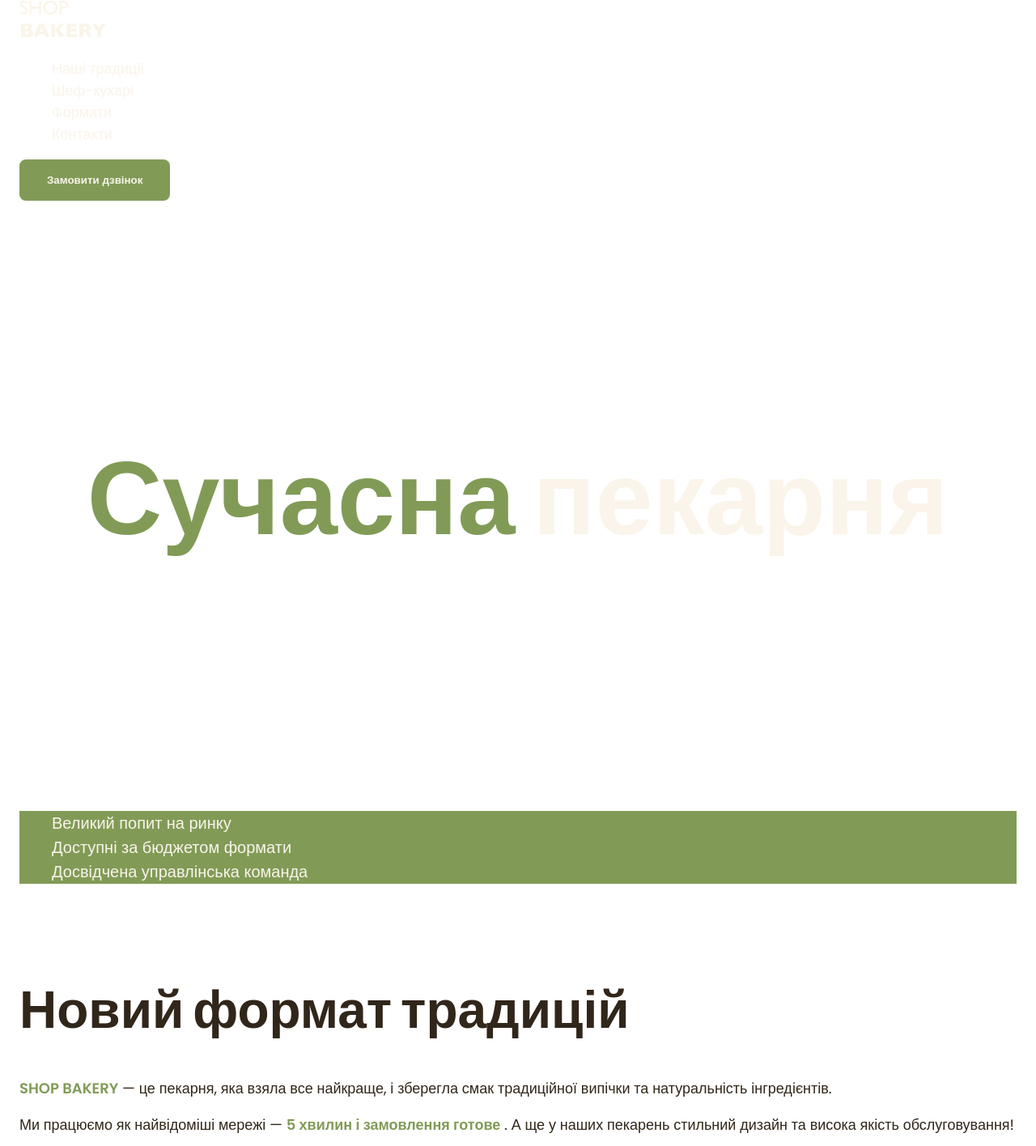
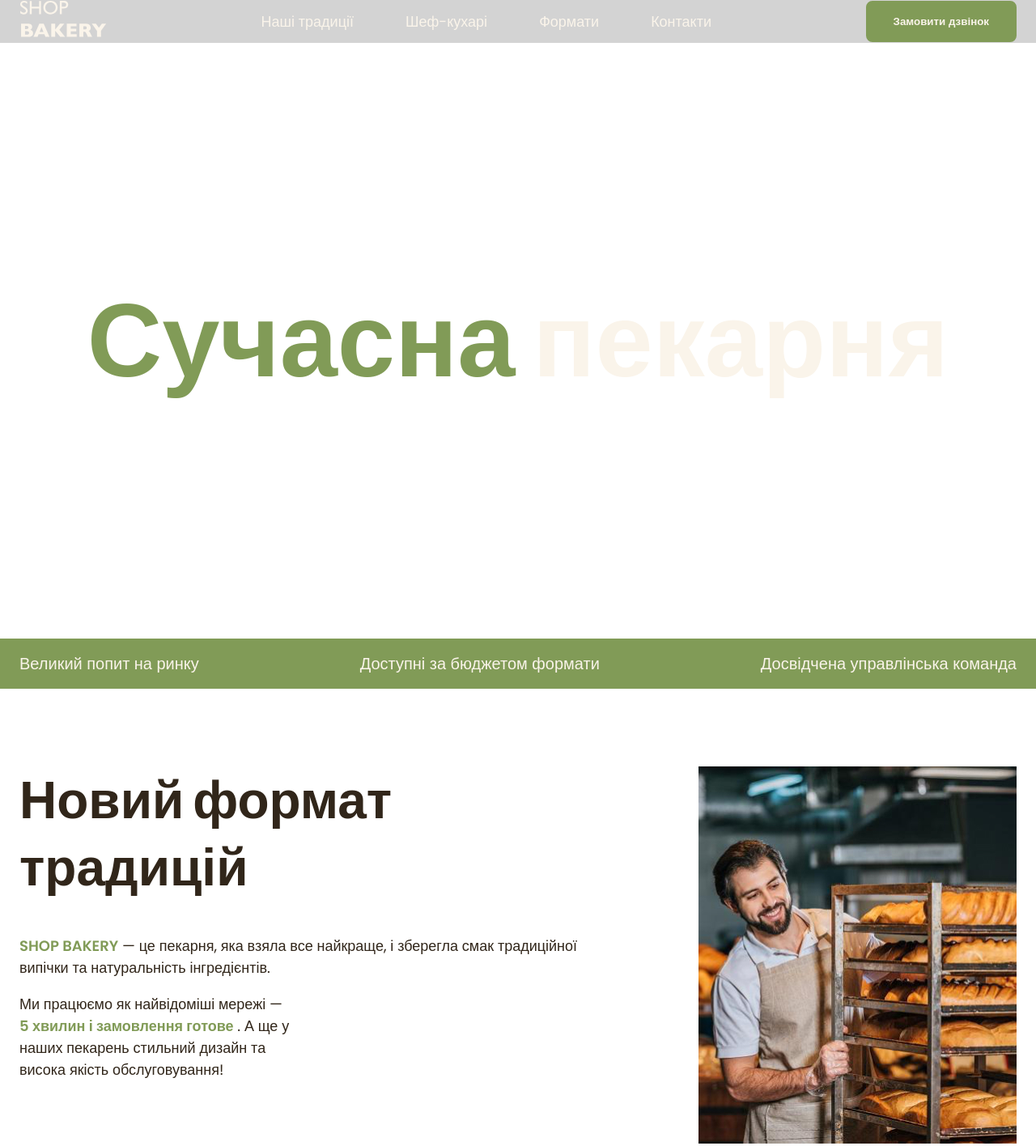
Before and after one commit to jonnytaddesky/frontend_developer, a plain HTML site: page index.html in a window 1280 px wide. Shown: the top 1416 px of the page at 81% size. Drawn offline with Linux system fonts and the light colour scheme.

Commit message:
add flexbox to list and design

```diff
--- a/css/styles.css
+++ b/css/styles.css
@@ -52,6 +52,8 @@ address {
 }
 
 ul {
+  margin: 0;
+  padding: 0;
   list-style-type: none;
 }
 
@@ -109,7 +111,32 @@ p {
 
 .link:hover {
   color: var(--color-brand-light);
-  font-weight: 600;
+}
+
+/* Header */
+
+header {
+  background-color: lightgray;
+}
+
+.header-container {
+  display: flex;
+  align-items: center;
+  gap: 40px;
+}
+
+.header-nav {
+  display: flex;
+  align-items: center;
+  flex-grow: 1;
+  gap: 40px;
+}
+
+.header-menu {
+  display: flex;
+  gap: 64px;
+  flex-grow: 1;
+  justify-content: center;
 }
 
 /* Hero section */
@@ -131,12 +158,20 @@ p {
 }
 
 /* Advantages section */
+
+.advantages-section {
+  background-color: var(--color-brand-light);
+  padding: 16px 0;
+}
+
 .advantages-list {
-  color: var(--color-primary-light);
-  background-color: var(--color-brand-light);
+  display: flex;
+  justify-content: space-between;
+  gap: 40px;
 }
 
 .advantages-item {
+  color: var(--color-primary-light);
   font-size: 20px;
   font-weight: 300;
 }
@@ -157,6 +192,16 @@ p {
   padding-top: 96px;
 }
 
+.tradtions-container {
+  display: flex;
+  justify-content: space-between;
+  gap: 40px;
+}
+
+.traditions-content {
+  max-width: 710px;
+}
+
 .traditions-title {
   margin-bottom: 42px;
 }
@@ -168,6 +213,10 @@ p {
 
 .traditions-text .uppercase {
   text-transform: uppercase;
+}
+
+.traditions-text.limited {
+  max-width: 340px;
 }
 
 /* Chefs section */
@@ -188,6 +237,16 @@ p {
   margin-bottom: 80px;
 }
 
+.formats-list {
+  display: flex;
+  flex-wrap: wrap;
+  gap: 20px;
+}
+
+.formats-item {
+  flex-basis: calc((100% - 40px) / 3);
+}
+
 .format-title {
   font-size: 24px;
   font-weight: 600;
@@ -196,6 +255,12 @@ p {
 .format-text {
   font-size: 14px;
   font-weight: 300;
+}
+
+.format-card {
+  padding: 24px;
+  border: 1px solid black; /*  remove */
+  border-radius: 16px;
 }
 
 /* Contacts section */
--- a/index.html
+++ b/index.html
@@ -15,11 +15,12 @@
   <body>
     <header>
       <div class="container">
-        <nav>
+        <div class="header-container">
+          <nav class="header-nav">
             <a href="/">
               <img src="./images/logo.svg" alt="Логотип сучаної пекарні" />
             </a>
-          <ul>
+            <ul class="header-menu">
               <li>
                 <a class="link" href="#traditions-section">Наші традиції</a>
               </li>
@@ -30,6 +31,7 @@
           </nav>
           <button class="button" type="button">Замовити дзвінок</button>
         </div>
+      </div>
     </header>
     <main>
       <section class="hero-section">
@@ -39,7 +41,7 @@
           </h1>
         </div>
       </section>
-      <section>
+      <section class="advantages-section">
         <div class="container">
           <h2 class="visually-hidden">Наші переваги</h2>
           <ul class="advantages-list">
@@ -51,21 +53,27 @@
       </section>
       <section class="traditions-section section" id="traditions-section">
         <div class="container">
-          <h2 class="traditions-title section-title">Новий формат традицій</h2>
+          <div class="tradtions-container">
+            <div class="traditions-content">
+              <h2 class="traditions-title section-title">
+                Новий формат традицій
+              </h2>
               <p class="traditions-text">
-            <span class="brand uppercase">shop bakery</span> — це пекарня, яка
-            взяла все найкраще, і зберегла смак традиційної випічки та
+                <span class="brand uppercase">shop bakery</span> — це пекарня,
+                яка взяла все найкраще, і зберегла смак традиційної випічки та
                 натуральність інгредієнтів.
               </p>
-          <p class="traditions-text">
+              <p class="traditions-text limited">
                 Ми працюємо як найвідоміші мережі —
                 <span class="brand">5 хвилин і замовлення готове</span> . А ще у
                 наших пекарень стильний дизайн та висока якість обслуговування!
               </p>
+            </div>
             <img
               src="./images/baker-man.jpg"
               alt="Чоловік пекар дивиться на батони із посмішкою"
             />
+          </div>
         </div>
       </section>
       <section class="section" id="chefs-section">
@@ -99,9 +107,9 @@
       <section class="section" id="formats-section">
         <div class="container">
           <h2 class="formats-title section-title">Формати</h2>
-          <ul>
-            <li>
-              <article>
+          <ul class="formats-list">
+            <li class="formats-item">
+              <article class="format-card">
                 <h3 class="format-title" lang="en">Walrus</h3>
                 <div class="format-text">
                   <p>Площа: до 120 м2</p>
@@ -114,8 +122,8 @@
                 </div>
               </article>
             </li>
-            <li>
-              <article>
+            <li class="formats-item">
+              <article class="format-card">
                 <h3 class="format-title" lang="en">Horseshoe</h3>
                 <div class="format-text">
                   <p>Площа: до 120 м2</p>
@@ -128,8 +136,8 @@
                 </div>
               </article>
             </li>
-            <li>
-              <article>
+            <li class="formats-item">
+              <article class="format-card">
                 <h3 class="format-title" lang="en">Handlebar</h3>
                 <div class="format-text">
                   <p>Площа: до 120 м2</p>
```
Also changed, not shown: 1 other file. Lines whose indentation alone changed are shown as unchanged.
